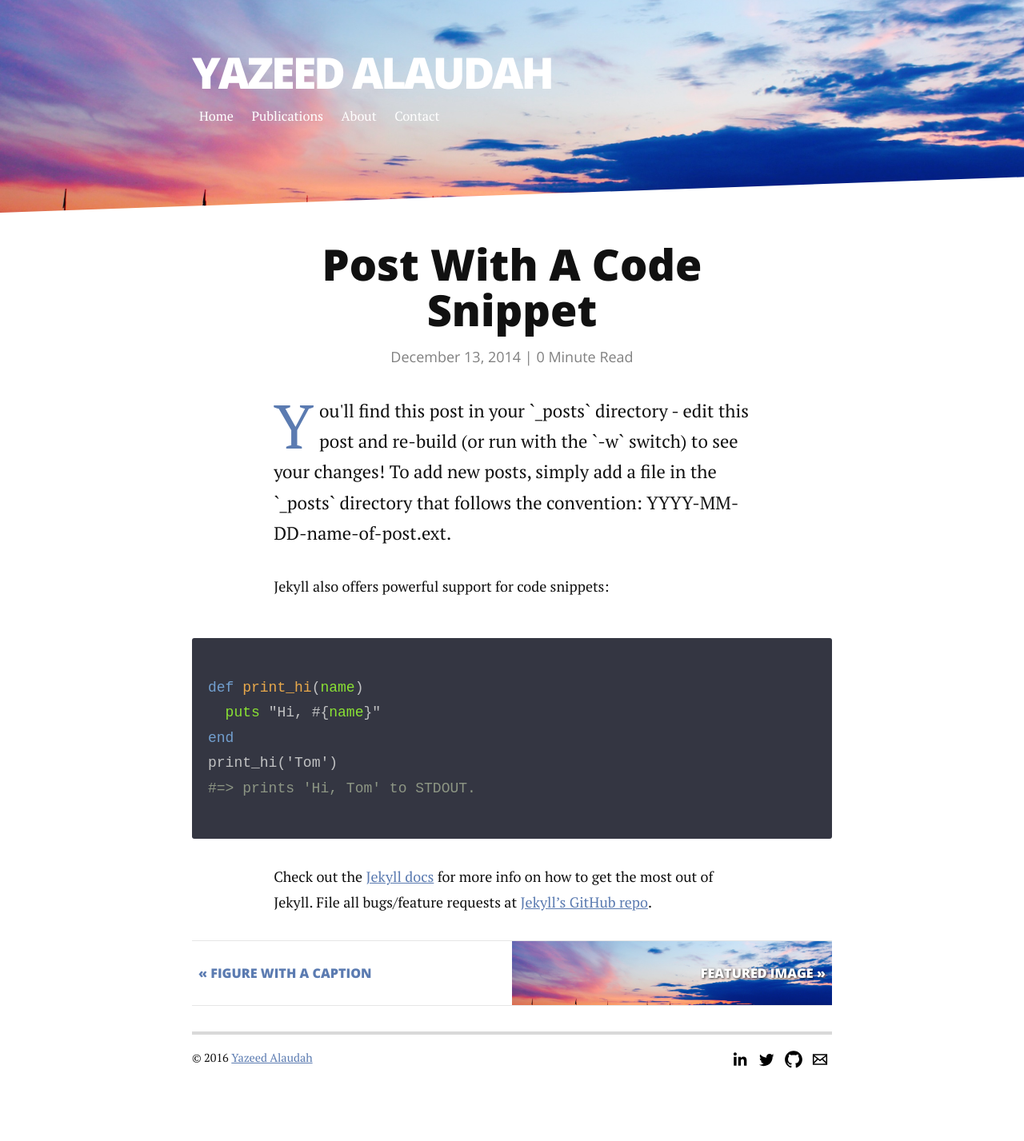
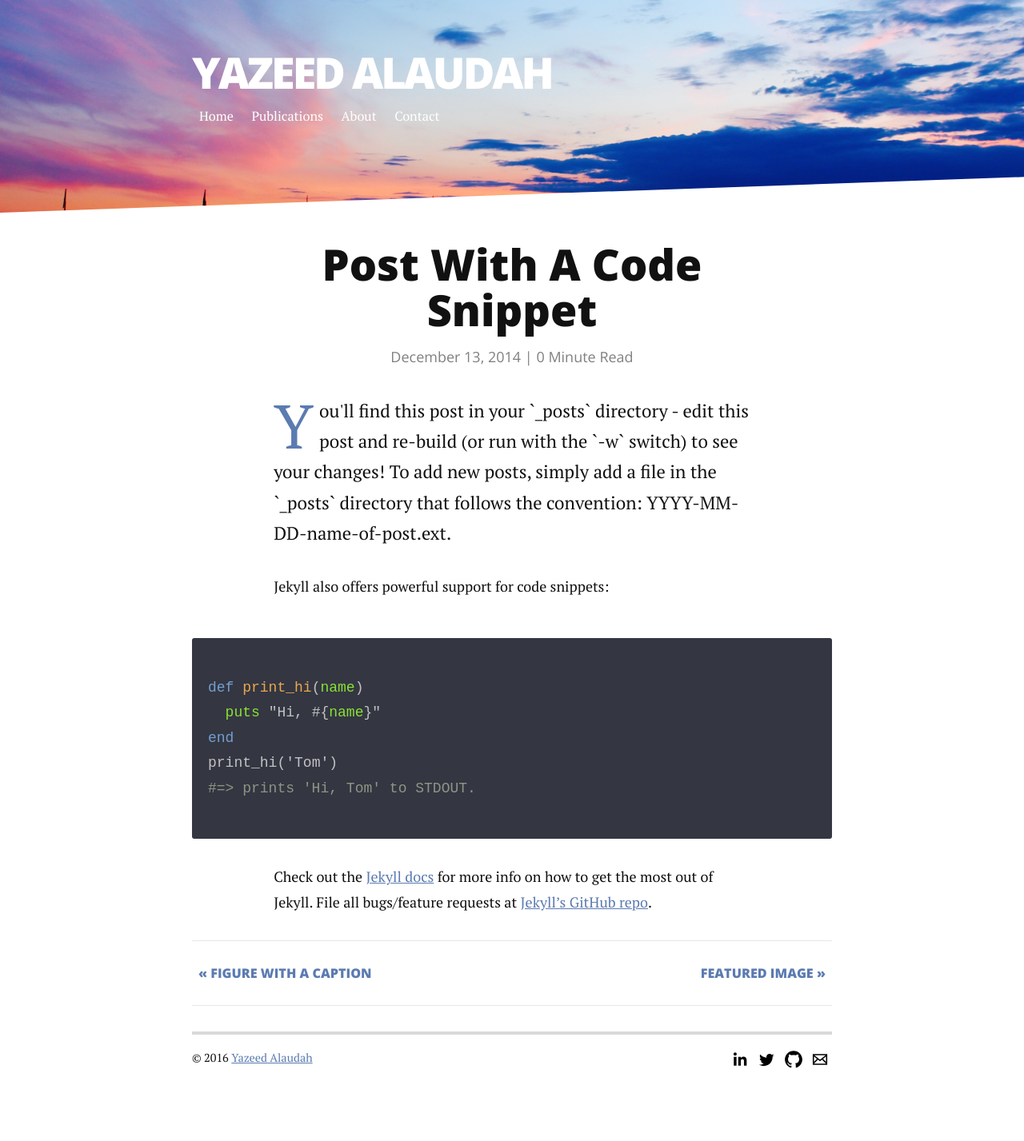
Before and after one commit to yalaudah/yalaudah.github.io, a Jekyll site: the page built from _posts/2014-12-13-code-snippet.markdown, in a window 1280 px wide. Shown: the whole page at 80% size. Built offline with Jekyll 4.4.1, drawn with Linux system fonts in a browser that asks for light colours; nearby versions of some CDN libraries.

Commit message:
fixed the featured image bug

```diff
--- a/_layouts/post.html
+++ b/_layouts/post.html
@@ -15,17 +15,11 @@ layout: default
   <!-- POST NAVIGATION -->
   <div class="postNav clearfix">
     {% if page.previous.url %}
-      <a class="prev{% if page.previous.image %} image{% endif %}" href="{{ page.previous.url | prepend: site.baseurl }}"><span>&laquo;&nbsp;{{ page.previous.title }}</span>
-      {% if page.previous.image %}
-        <img src="{{ '/assets/img/' | prepend: site.baseurl | append: page.previous.image }}" alt="">
-      {% endif %}
+      <a class="prev{% if page.previous.image %} {% endif %}" href="{{ page.previous.url | prepend: site.baseurl }}"><span>&laquo;&nbsp;{{ page.previous.title }}</span>
     </a>
     {% endif %}
     {% if page.next.url %}
-      <a class="next{% if page.next.image %} image{% endif %}" href="{{ page.next.url | prepend: site.baseurl }}"><span>{{ page.next.title }}&nbsp;&raquo;</span>
-      {% if page.next.image %}
-        <img src="{{ '/assets/img/' | prepend: site.baseurl | append: page.next.image }}" alt="">
-      {% endif %}
+      <a class="next{% if page.next.image %} {% endif %}" href="{{ page.next.url | prepend: site.baseurl }}"><span>{{ page.next.title }}&nbsp;&raquo;</span>
       </a>
     {% endif %}
   </div>
```
Also changed, not shown: 7 other files.
